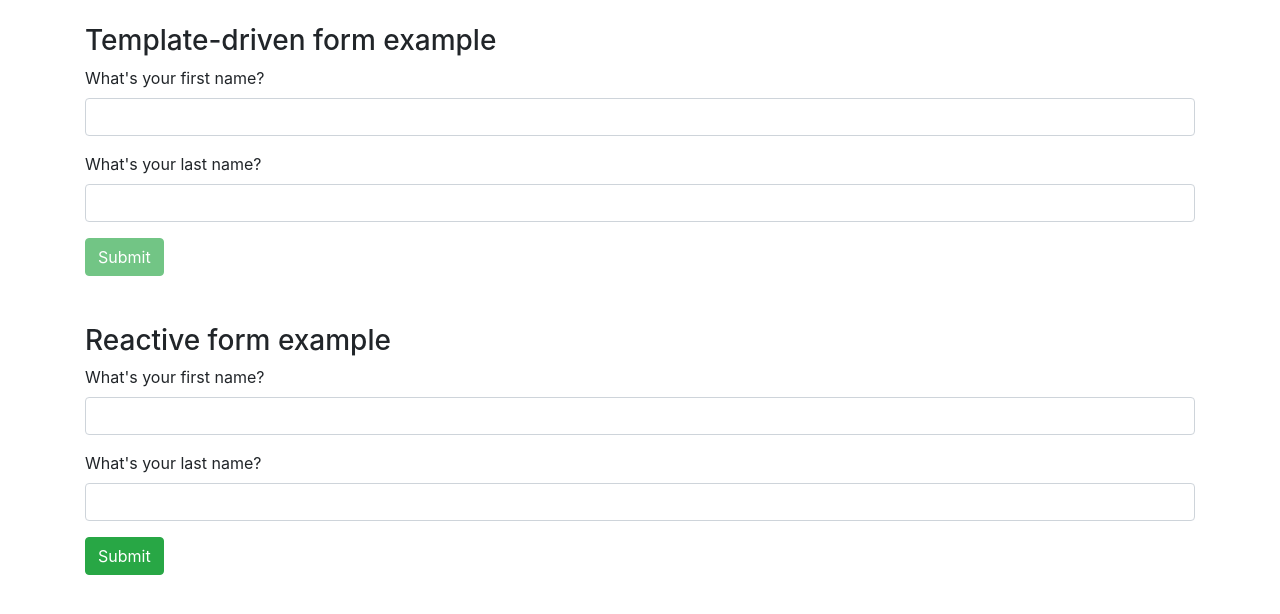
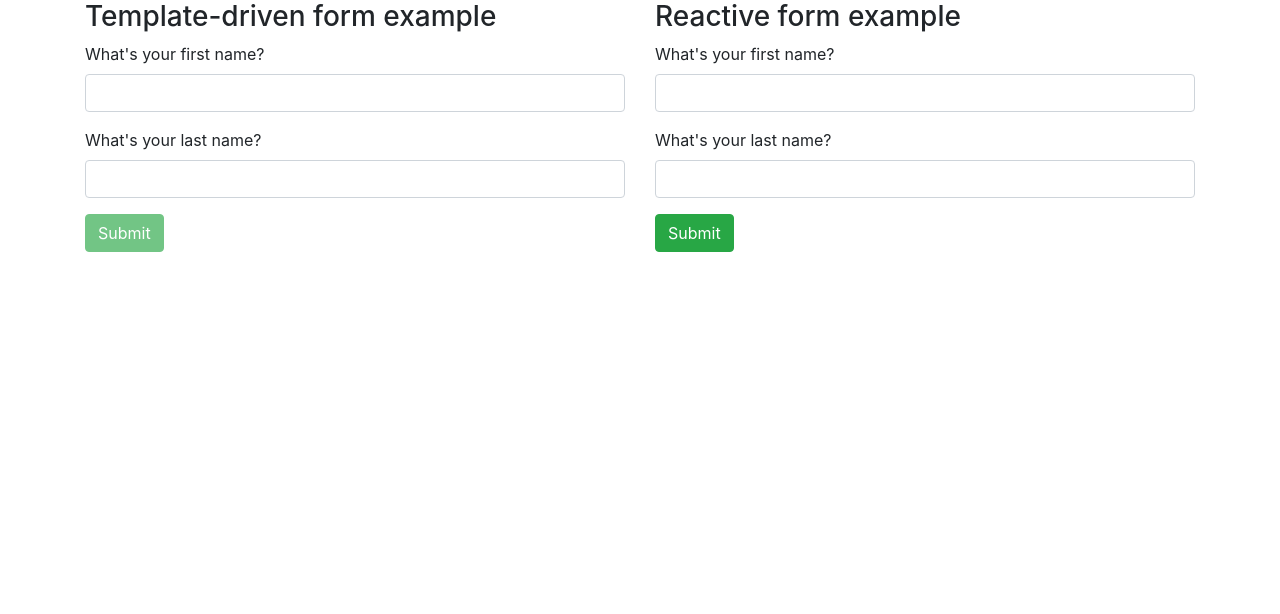
Before and after one commit to milovan2017/ngForms, an Angular app: page / in a window 1280 px wide. Shown: the top 614 px of the page. Built offline with nearby package versions, Linux system fonts and the light colour scheme.

Commit message:
alerts added

```diff
--- a/src/app/app.component.html
+++ b/src/app/app.component.html
@@ -1,8 +1,13 @@
 <div class="container">
-   <br>
-   <h3>Template-driven form example</h3>
-   <app-form01></app-form01>
-   <br>
-   <h3>Reactive form example</h3>
-   <app-form02></app-form02>
+   <div class="row">
+      <div class="col-sm-6">
+         <h3>Template-driven form example</h3>
+         <app-form01></app-form01>
+      </div>
+      <div class="col-sm-6">
+         <h3>Reactive form example</h3>
+         <app-form02></app-form02>
+      </div>
+   </div>
+
 </div>
--- a/src/app/form02/form02.component.html
+++ b/src/app/form02/form02.component.html
@@ -1,4 +1,4 @@
-<form [formGroup]="nameForm" novalidate>
+<form [formGroup]="nameForm" novalidate (ngSubmit)="onSubmit()">
    <div class="form-group">
       <label>What's your first name?</label>
       <input class="form-control" formControlName="firstname">
--- a/src/app/form02/form02.component.ts
+++ b/src/app/form02/form02.component.ts
@@ -24,4 +24,8 @@ export class Form02Component implements OnInit {
      });
   }
 
+  onSubmit (){
+     alert(`Firstname: ${this.nameForm.value.firstname} Lastname: ${this.nameForm.value.lastname}`)
+ }
+
 }
```
